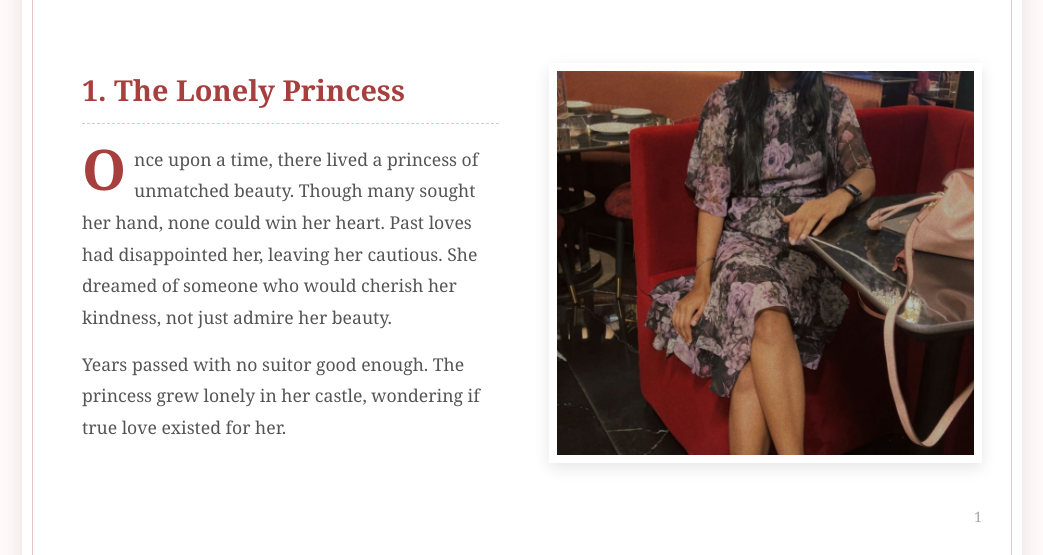
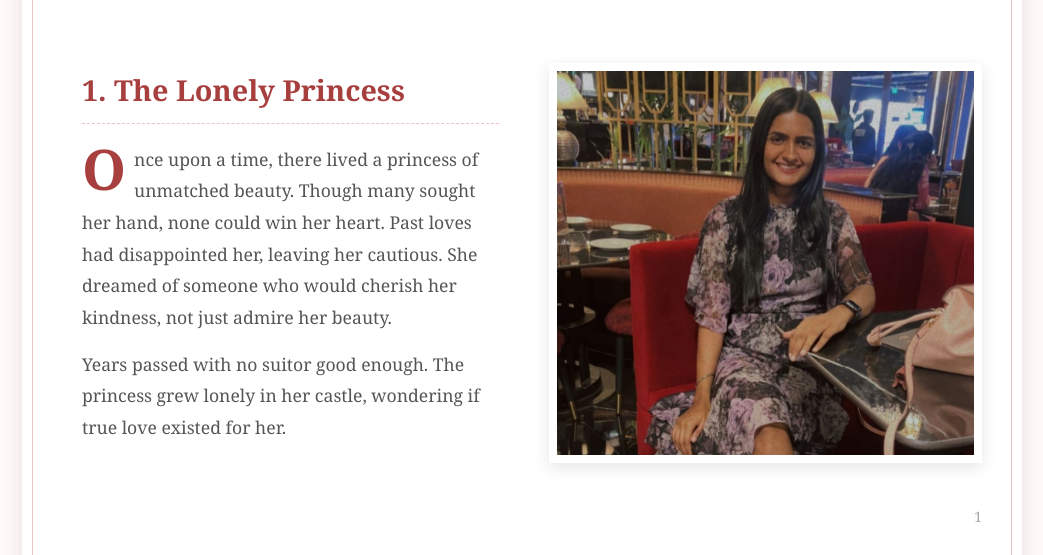
Before and after one commit to atharvapatil000/site, a plain HTML site: page index.html in a window 1280 px wide. Shown: the part 222-777 px from the top of the page, without its empty margins (118-1161 px from the left). Drawn offline with Linux system fonts and the light colour scheme.

Commit message:
Update index.html

```diff
--- a/index.html
+++ b/index.html
@@ -249,7 +249,7 @@
         <section class="story-page">
             <div class="page-content">
                 <div class="page-image">
-                    <img src="princc.jpeg" alt="Beautiful princess looking thoughtful">
+                    <img src="princcc.jpeg" alt="Beautiful princess looking thoughtful">
                 </div>
                 <div class="page-text">
                     <h2 class="page-title">1. The Lonely Princess</h2>
```
